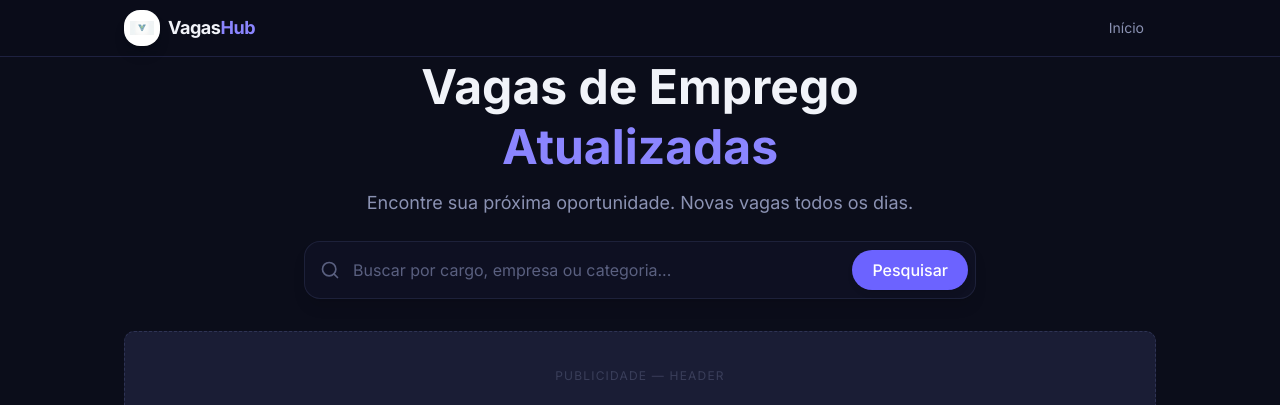
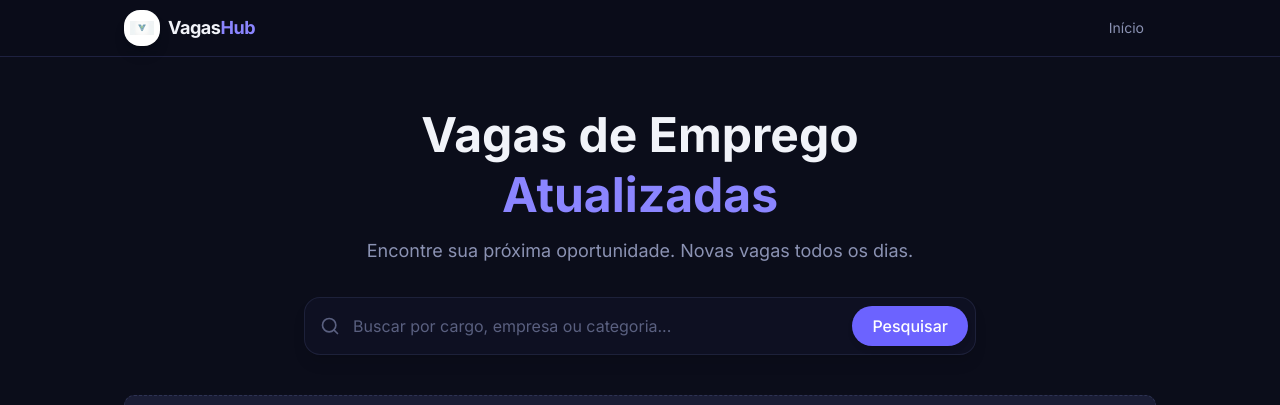
Before and after one commit to joaovieira0087/VagasHub, a Next.js app: page / in a window 1280 px wide. Shown: the top 405 px of the page. Built offline with nearby package versions, Linux system fonts and the light colour scheme; no server answers; the database is empty.

Commit message:
atualizações barra de busca 1

```diff
--- a/src/app/busca/page.tsx
+++ b/src/app/busca/page.tsx
@@ -132,7 +132,7 @@ export default async function BuscaPage({ searchParams }: BuscaProps) {
   return (
     <>
       <div className="container-app py-6 min-h-[calc(100vh-140px)]">
-        <section className="mb-8 animate-fade-in flex flex-col items-center text-center">
+        <section className="mt-8 sm:mt-12 mb-10 animate-fade-in flex flex-col items-center text-center">
           <SearchBar initialQuery={query} />
 
           {query && (
--- a/src/app/page.tsx
+++ b/src/app/page.tsx
@@ -69,12 +69,12 @@ export default async function Home() {
     <>
       <div className="container-app py-6">
         {/* Hero minimal */}
-        <section className="mb-8 animate-fade-in flex flex-col items-center text-center">
+        <section className="mt-8 sm:mt-12 mb-10 animate-fade-in flex flex-col items-center text-center">
           <h1 className="text-3xl sm:text-4xl md:text-5xl font-bold text-text-primary leading-tight max-w-2xl">
             Vagas de Emprego
             <span className="text-primary-light"> Atualizadas</span>
           </h1>
-          <p className="text-text-secondary text-base sm:text-lg mt-3 max-w-xl mb-6">
+          <p className="text-text-secondary text-base sm:text-lg mt-3 max-w-xl mb-8">
             Encontre sua próxima oportunidade. Novas vagas todos os dias.
           </p>
           <SearchBar />
```
